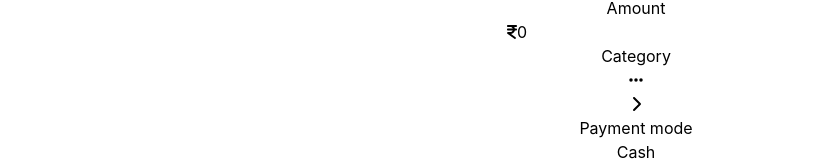
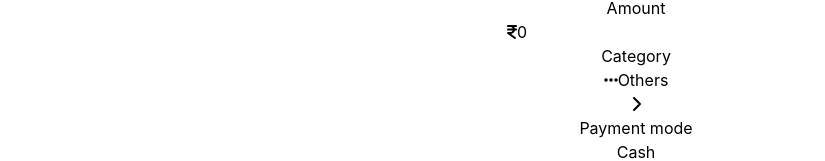
Before and after one commit to himudit/ExpenseTracker-Appwrite-, a React (Vite) app: page /expense in a window 1280 px wide. Shown: the part 263-424 px from the top of the page, without its empty margins (4-829 px from the left). Built offline with nearby package versions, Linux system fonts and the light colour scheme; no server answers.

Commit message:
adding update query in collection4

```diff
--- a/src/components/Expense.jsx
+++ b/src/components/Expense.jsx
@@ -6,7 +6,6 @@ import { account, databases } from '../appwrite/appwriteConfig';
 import { v4 as uuidv4 } from 'uuid'
 import conf from '../conf/conf'
 import { Query } from 'appwrite';
-// library.add(faIndianRupee);
 
 function Expense() {
     const divRef = useRef(null);
@@ -23,7 +22,7 @@ function Expense() {
     };
 
     // for category selection
-    const [selectedCategory, setSelectedCategory] = useState({ icon: faEllipsis, text: '' });
+    const [selectedCategory, setSelectedCategory] = useState({ icon: faEllipsis, text: 'Others' });
     const settingCategory = (icon, text) => {
         setSelectedCategory({ icon, text });
     };
@@ -101,13 +100,15 @@ function Expense() {
                 const document = res.documents[0];
                 const documentId = document.$id;
                 if (selectedCategory.text === 'Food & Dining') {
+                    const value = document.FoodDining;
                     const updatedData = {
-                        FoodDining: Number(amount),
+                        FoodDining: value + Number(amount),
                     };
                     const promise4 = databases.updateDocument(conf.appwriteDatabaseId, conf.appwriteCollection4Id, documentId, updatedData);
                 } else {
+                    const value = document[selectedCategory.text];
                     const updatedData = {
-                        [selectedCategory.text]: Number(amount),
+                        [selectedCategory.text]: value + Number(amount),
                     };
                     const promise4 = databases.updateDocument(conf.appwriteDatabaseId, conf.appwriteCollection4Id, documentId, updatedData);
                 }
```
